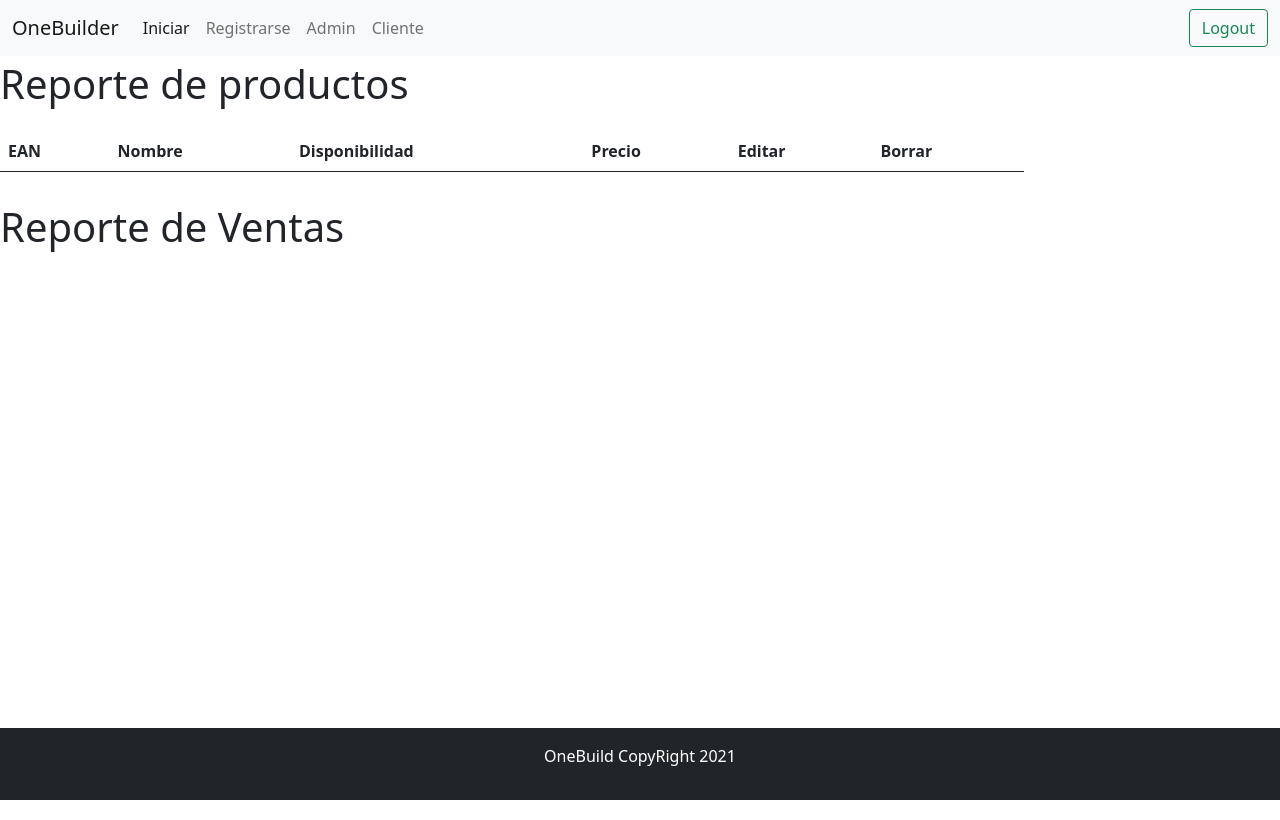
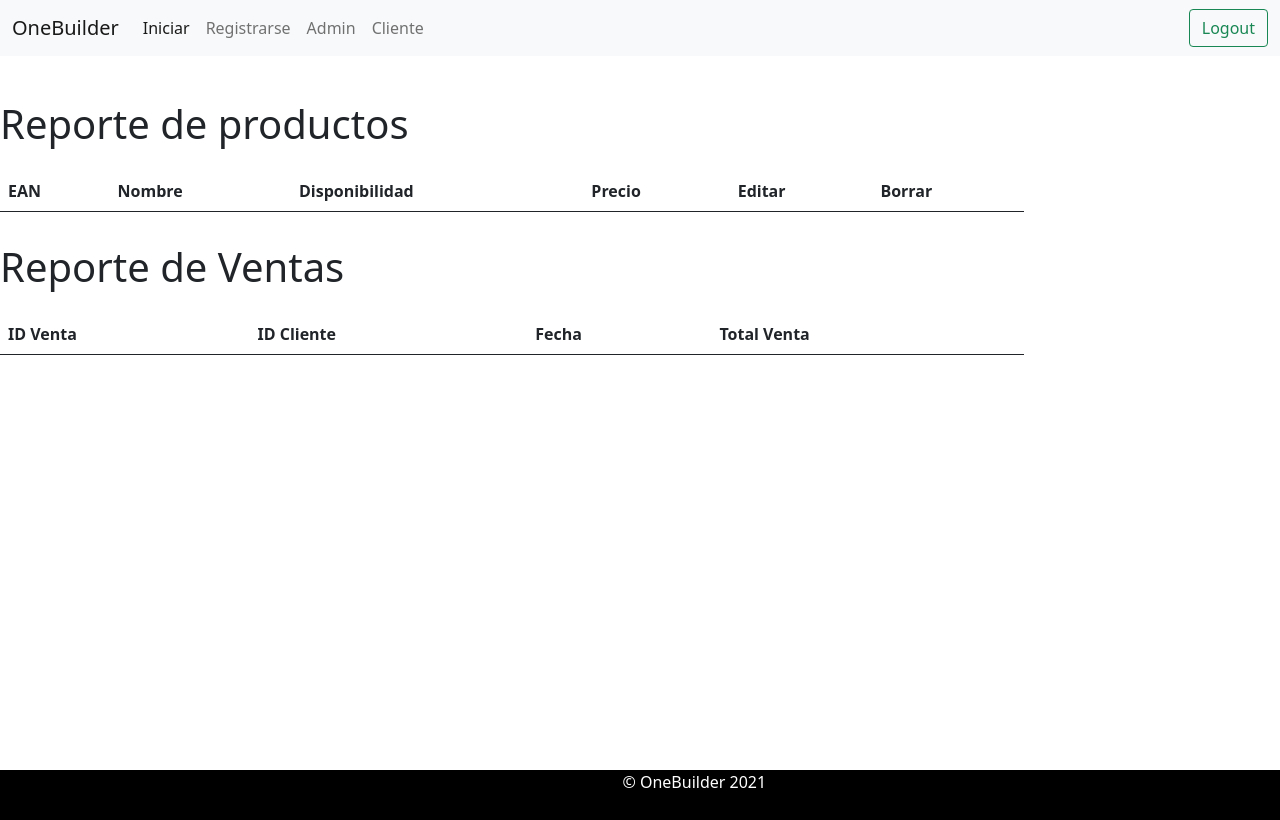
Before and after one commit to NicolasCamachoP/OneBuilder, an Angular app: page /admin in a window 1280 px wide. Built offline with nearby package versions, Linux system fonts and the light colour scheme; sample sign-in values are in the browser's storage.

Commit message:
Created Sales Services

```diff
--- a/src/app/admin/admin.component.html
+++ b/src/app/admin/admin.component.html
@@ -28,3 +28,23 @@
     </table>
 </div>
 <h1 style="padding-top: 15px; padding-bottom: 15px;">Reporte de Ventas</h1>
+<div style ="margin-bottom = 200px;" class="overflow-auto reports-container">
+    <table class="table">
+        <thead>
+            <tr>
+                <th scope="col">ID Venta</th>
+                <th scope="col">ID Cliente</th>
+                <th scope="col">Fecha</th>
+                <th scope="col">Total Venta</th>
+            </tr>
+        </thead>
+        <tbody>
+            <tr *ngFor="let sale of sales">
+                <td>{{sale.saleID}}</td>
+                <td>{{sale.clientID}}</td>
+                <td>{{sale.dateTime.toLocaleString()}}</td>
+                <td>{{calcSaleTotal(sale.saleID)}}</td>
+            </tr>
+        </tbody>
+    </table>
+</div>
--- a/src/app/admin/admin.component.ts
+++ b/src/app/admin/admin.component.ts
@@ -1,5 +1,8 @@
 import { Component, OnInit } from '@angular/core';
 import { StockService } from '../services/stock.service';
+import { SalesService } from '../services/sales.service';
+import { Sale } from '../models/sale';
+
 import { Product } from '../models/product';
 
 @Component({
@@ -9,8 +12,10 @@ import { Product } from '../models/product';
 })
 export class AdminComponent implements OnInit {
   public products: Product[];
-  constructor(public stockSrv: StockService) {
+  public sales: Sale[];
+  constructor(public stockSrv: StockService, public salesSrv: SalesService) {
     this.products = this.stockSrv.getProducts();
+    this.sales = this.salesSrv.getSales();
   }
 
   ngOnInit(): void {
@@ -21,4 +26,9 @@ export class AdminComponent implements OnInit {
     alert(ean);
   }
 
+  public calcSaleTotal( saleID: number ){
+      return this.salesSrv.calcSaleTotal( saleID );
+  }
+
+
 }
--- a/src/app/app.component.css
+++ b/src/app/app.component.css
@@ -0,0 +1,4 @@
+.content {
+    min-height: calc( 100vh - 70px );
+    margin-top: 40px;
+}
--- a/src/app/app.component.html
+++ b/src/app/app.component.html
@@ -1,5 +1,5 @@
 <app-navbar></app-navbar>
-<div>
+<div class="content">
   <router-outlet></router-outlet>
 </div>
 <app-footer></app-footer>
--- a/src/app/models/sale-item.ts
+++ b/src/app/models/sale-item.ts
@@ -1,2 +1,5 @@
 export class SaleItem {
+    public productEAN: string;
+    public quantity: number;
+    public currentPrice: number;
 }
--- a/src/app/models/sale.ts
+++ b/src/app/models/sale.ts
@@ -2,6 +2,8 @@
 import { SaleItem } from './sale-item';
 
 export class Sale {
-    public productsEAN: SaleItem[];
+    public saleID: number;
+    public saleItems: SaleItem[];
     public dateTime: Date;
+    public clientID: number;
 }
--- a/src/app/services/authentication.service.ts
+++ b/src/app/services/authentication.service.ts
@@ -19,6 +19,7 @@ export class AuthenticationService {
         private router: Router,
     ) {
         this.userBroadcaster = new BehaviorSubject<User>(JSON.parse(localStorage.getItem('user')));
+        this.registerAdmin();
         this.user = this.userBroadcaster.asObservable();
     }
 
@@ -35,9 +36,7 @@ export class AuthenticationService {
             user.name = "Administrador";
             user.password = "admin123";
             user.token = "000000";
-            user.UID = this.users.length ? Math.max(...this.users.map(x => x.UID)) + 1 : 1;
-            this.users.push(user);
-            localStorage.setItem(this.usersArrayName, JSON.stringify(this.users));
+            this.register( user );
         }
     }
 
--- /dev/null
+++ b/src/app/services/sales.service.ts
@@ -0,0 +1,60 @@
+import { Injectable } from '@angular/core';
+import { Sale } from '../models/sale';
+import { SaleItem } from '../models/sale-item';
+
+@Injectable({
+    providedIn: 'root'
+})
+export class SalesService {
+    private salesArrayName = 'mock-sales-array';
+    private sales = JSON.parse( localStorage.getItem( this.salesArrayName )) || [];
+
+    constructor() {/*
+        for( let i = 0; i < 20; i++ ){
+            let si: SaleItem[] = [];
+            for( let j = 0; j < 30; j++){
+                let _si: SaleItem = new SaleItem();
+                _si.productEAN = "1" + j;
+                _si.currentPrice = j * 10;
+                _si.quantity = 1;
+                si.push( _si );
+            }
+            this.createSale( si, 666);
+        }*/
+    }
+
+    public createSale( saleItems: SaleItem[], clientID: number){
+        let s: Sale = new Sale();
+        s.saleID = this.sales.length ? Math.max(...this.sales.map(x => x.saleID )) + 1 : 1;
+        s.dateTime = new Date();
+        s.saleItems = saleItems;
+        s.clientID = clientID;
+        this.sales.push( s );
+        localStorage.setItem(this.salesArrayName, JSON.stringify( this.sales ) );
+
+    }
+
+    public calcSaleTotal( saleID: number ){
+        let s: Sale = this.getSale( saleID );
+
+        if( s ){
+            return s.saleItems.reduce( ( a, b ) => a + b.currentPrice * b.quantity, 0  );
+        }
+        else{
+            return null;
+        }
+    }
+
+    public deleteSale(saleID: number ){
+        this.sales = this.sales.filter( x => x.saleID !== saleID );
+        localStorage.setItem(this.salesArrayName, JSON.stringify(this.sales));
+    }
+    public getSales(){
+        return this.sales;
+    }
+
+    public getSale(saleID: number){
+        return this.sales.find( x => x.saleID === saleID );
+    }
+
+}
--- a/src/app/services/stock.service.ts
+++ b/src/app/services/stock.service.ts
@@ -8,7 +8,8 @@ export class StockService {
   private stockArrayName = 'mock-stock-array';
   private stock = JSON.parse(localStorage.getItem(this.stockArrayName)) || [];
   constructor() {
-    /*for (let i = 0; i < 30; i++){
+      /*
+    for (let i = 0; i < 30; i++){
       this.createProduct("RTX 3090", "La mejor tarjeta y la más cara [no hay]",
       0, 10000000000, "1" + i);
     }*/
--- a/src/app/shared/footer/footer.component.css
+++ b/src/app/shared/footer/footer.component.css
@@ -1,7 +1,7 @@
 .custom-footer{
+    background-color: black;
     color: white;
     text-align: center;
-    position: fixed;
-    bottom: 0px;
-    width: 100%;
+    height: 50px;
+
 }
--- a/src/app/shared/footer/footer.component.html
+++ b/src/app/shared/footer/footer.component.html
@@ -1,3 +1,7 @@
-<footer class="footer mt-auto py-3 bg-dark custom-footer">
-    <p>OneBuild CopyRight 2021</p>
-</footer>
+<div class="footer custom-footer">
+<div class="row">
+    <div class="col-sm-3"></div>
+    <div class="col-sm-7">
+        &copy; OneBuilder 2021
+    </div>
+</div>
```
Also changed, not shown: 1 other file (tests, documents, lock files or other folders).
